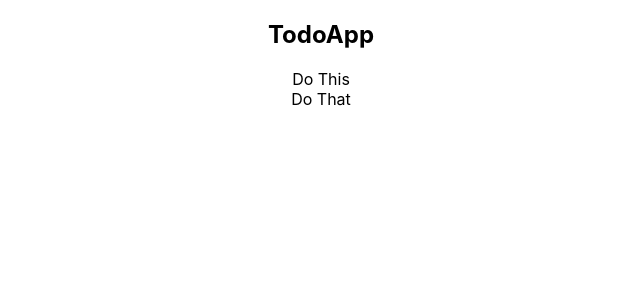
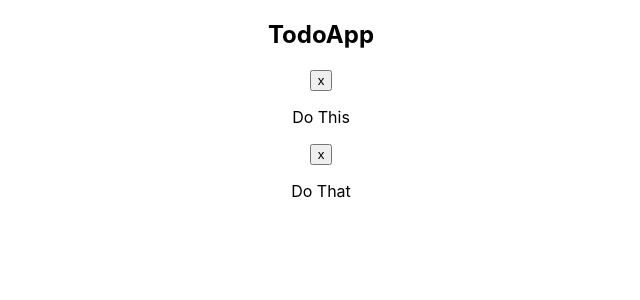
Before and after one commit to Zviki-Zaks/todo-react, a React (Create React App) app: page / in a window 1280 px wide. Shown: the top 300 px of the page, without its empty margins (319-959 px from the left). Built offline with nearby package versions, Linux system fonts and the light colour scheme.

Commit message:
add remove todo option

```diff
--- a/package.json
+++ b/package.json
@@ -9,6 +9,7 @@
     "react": "^18.1.0",
     "react-dom": "^18.1.0",
     "react-scripts": "5.0.1",
+    "sass": "^1.52.3",
     "web-vitals": "^2.1.4"
   },
   "scripts": {
--- a/src/components/TodoApp.jsx
+++ b/src/components/TodoApp.jsx
@@ -7,9 +7,19 @@ export default class TodoApp extends Component {
     state = {
         todos: null
     }
-    async componentDidMount() {
+    componentDidMount() {
+        this.loadTodos()
+    }
+
+    loadTodos = async () => {
         const todos = await todoService.query()
         this.setState({ todos: todos })
+
+    }
+
+    removeTodo = async (todoId) => {
+        await todoService.remove(todoId)
+        this.loadTodos()
     }
 
     render() {
@@ -18,7 +28,7 @@ export default class TodoApp extends Component {
         return (
             <section>
                 <h1>TodoApp</h1>
-                {todos && <TodoList todos={todos} />}
+                {todos && <TodoList todos={todos} removeTodo={this.removeTodo} />}
             </section>
         )
     }
--- a/src/components/TodoList.jsx
+++ b/src/components/TodoList.jsx
@@ -8,7 +8,7 @@ export default class TodoList extends Component {
         const todos = this.props.todos
         return (
             <section>
-                {todos.map(todo => <TodoPreview todo={todo} key={todo._id} />)}
+                {todos.map(todo => <TodoPreview todo={todo} key={todo._id} removeTodo={this.props.removeTodo} />)}
             </section>
         )
     }
--- a/src/components/TodoPreview.jsx
+++ b/src/components/TodoPreview.jsx
@@ -1,8 +1,11 @@
 import React from 'react'
 
 export default function TodoPreview(props) {
-    const { todo } = props
+    const { todo, removeTodo } = props
     return (
-        <section>{todo.txt}</section>
+        <section className="todo-preview">
+            <button onClick={() => removeTodo(todo._id)}>x</button>
+            <p>{todo.txt}</p>
+        </section>
     )
 }
--- a/src/services/todoService.js
+++ b/src/services/todoService.js
@@ -7,8 +7,6 @@ export const todoService = {
     remove,
     getEmptyTodo,
 }
-
-
 
 const KEY = 'TODO_REACT'
 
```
Also changed, not shown: 1 other file (tests, documents, lock files or other folders).
